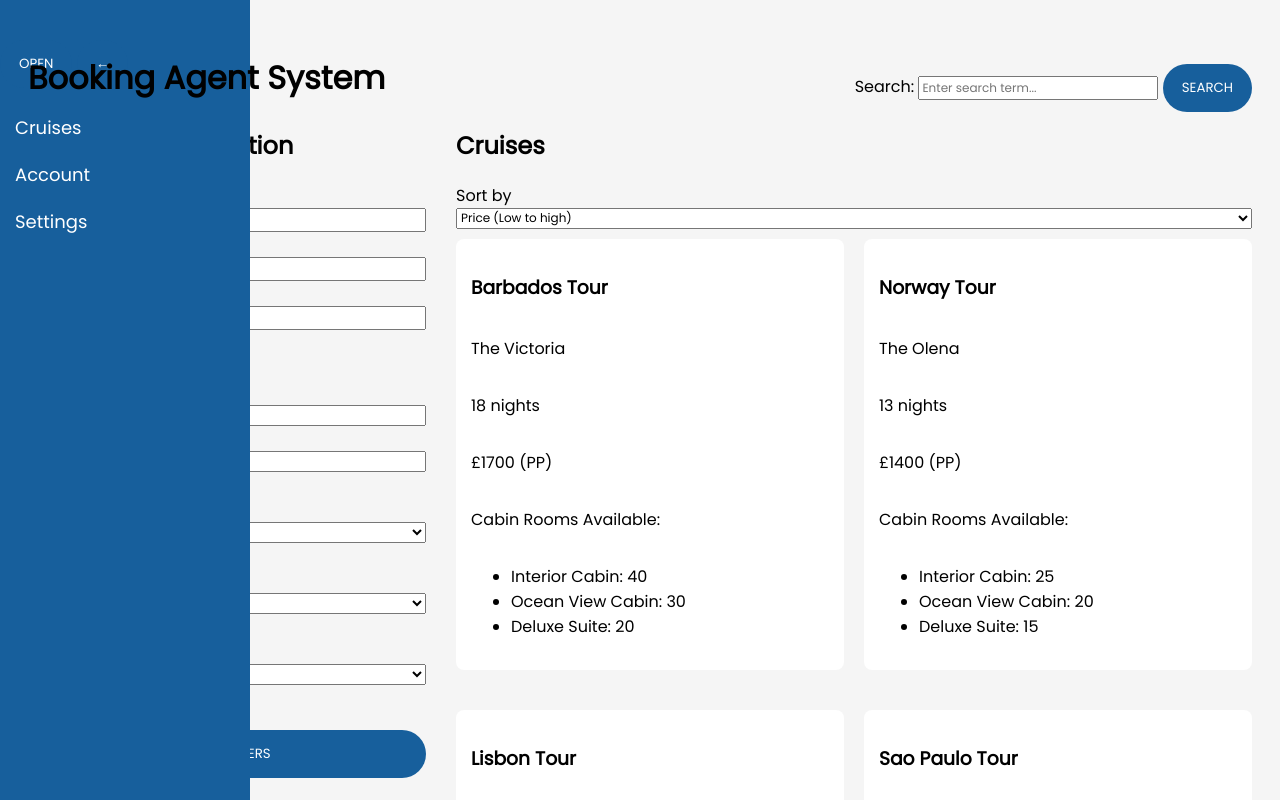
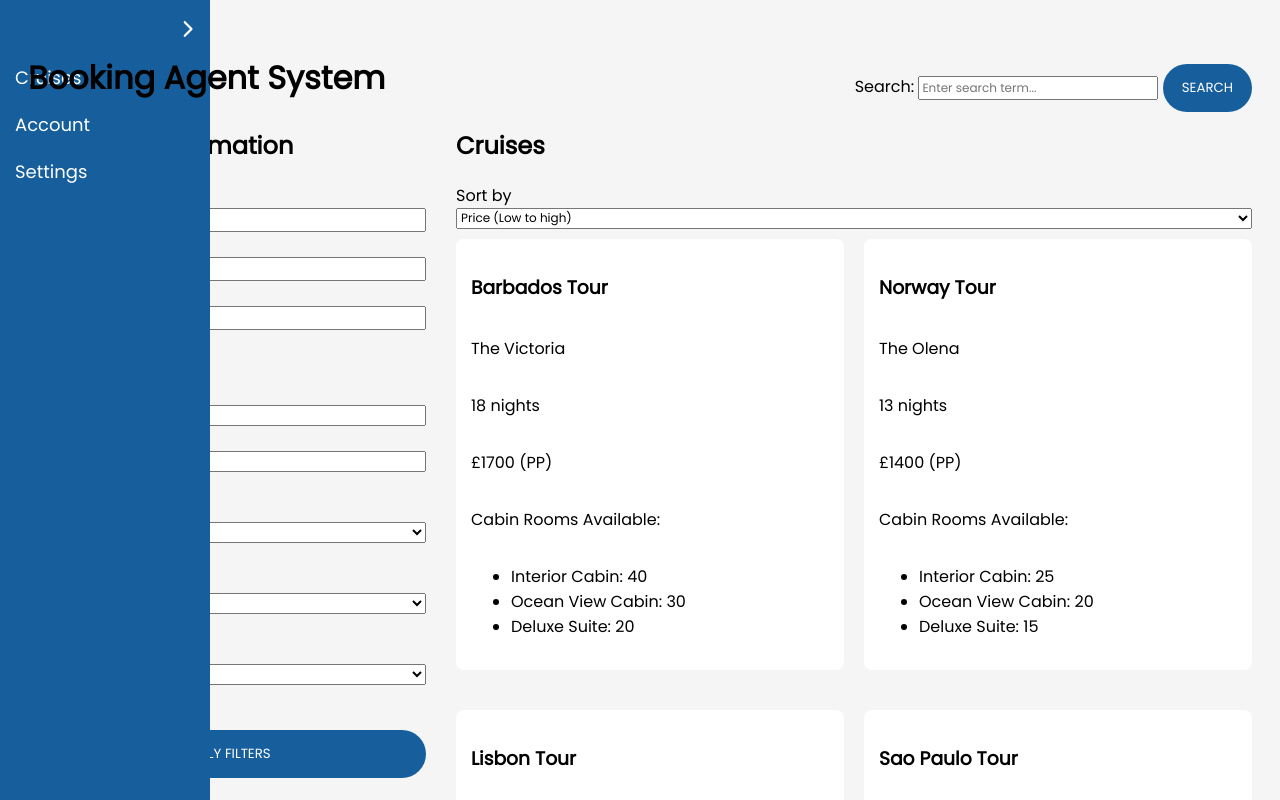
Before and after one commit to joehalls605/CruiseBookingSystem, a website with bundled scripts: page index.html in a window 1280 px wide. Shown: the top 800 px of the page. Built offline with nearby package versions, Linux system fonts and the light colour scheme.

Commit message:
Sorted the sidebar button rotate

```diff
--- a/app.js
+++ b/app.js
@@ -86,11 +86,12 @@ function sortByUpdate(){
 const sidebar = document.getElementById("sidebar");
 // const content = document.getElementById("content");
 const toggleBtn = document.getElementById("toggle-btn");
+toggleBtn.classList.add("toggle");
 
 // Toggle sidebar visibility
 toggleBtn.addEventListener("click", collapsed);
 
 function collapsed(){
-    sidebar.classList.toggle("open");
-    console.log("I'm being called!");
+    sidebar.classList.toggle("open");  // Toggle the 'open' class for the sidebar
+    toggleBtn.classList.toggle("rotated");
 }
--- a/index.html
+++ b/index.html
@@ -8,13 +8,16 @@
     </head>
     <body>
         <div id="sidebar">
-            <button id="open-btn">OPEN</button>
-            <button id="toggle-btn">←</button>
-            <ul id="sidebar-links">
-                <li><a href="/">Cruises</a></li>
-                <li><a href="/profile.html">Account</a></li>
-                <li><a href="/">Settings</a></li>
-            </ul>
+            <div class="toggle-row">
+                <img id="toggle-btn" alt="chevron" src="./images/chevron.svg">
+            </div>
+            <div class="links-row">
+                <ul id="sidebar-links">
+                    <li><a href="/">Cruises</a></li>
+                    <li><a href="/profile.html">Account</a></li>
+                    <li><a href="/">Settings</a></li>
+                </ul>
+            </div>
         </div>
         <header id="header">
             <a href="index.html"><h1>Booking Agent System</h1></a>
--- a/styles.css
+++ b/styles.css
@@ -4,6 +4,8 @@
     font-weight: 400;
     font-style: normal;
 }
+
+
 
 :root{
     --primary-grey: #F5F5F5; /* Declaring a colour variable for use*/
@@ -171,15 +173,39 @@ input[type="range"]::-webkit-slider-thumb{
     top:0;
     left: 0;
     height: 100vh;
-    width: 250px;
+    width: 210px;
     background-color: var(--primary-button-blue);
     color: white;
     padding-top: 20px;
     transition: transform 0.3s ease;
+    display: flex;
+    flex-direction: column;
 }
 
 #sidebar.open{
-    transform: translateX(90%);
+    transform: translateX(-80%);
+}
+
+.toggle-row{
+    display: flex;
+    justify-content: flex-end;
+    margin-right: 14px;
+}
+
+#toggle-btn {
+    width: 18px;
+    height: 18px;
+    align-items: flex-end;
+    transform: rotate(0deg);
+    transition: transform 0.3s ease;
+}
+
+#toggle-btn.rotated{
+    transform: rotate(180deg);
+}
+
+#toggle-btn :hover{
+    cursor: pointer;
 }
 
 
```
Also changed, not shown: images/chevron.svg (added).
